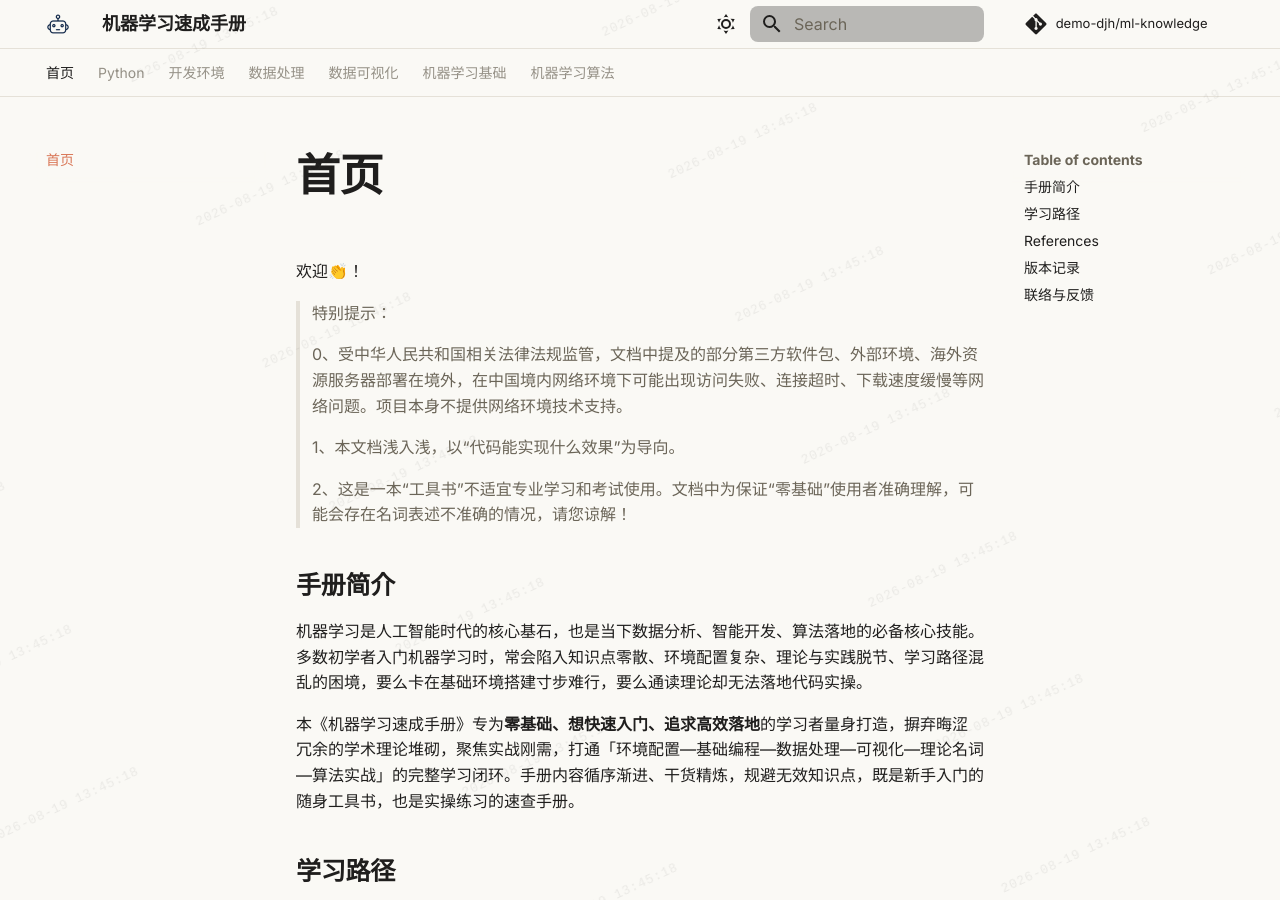
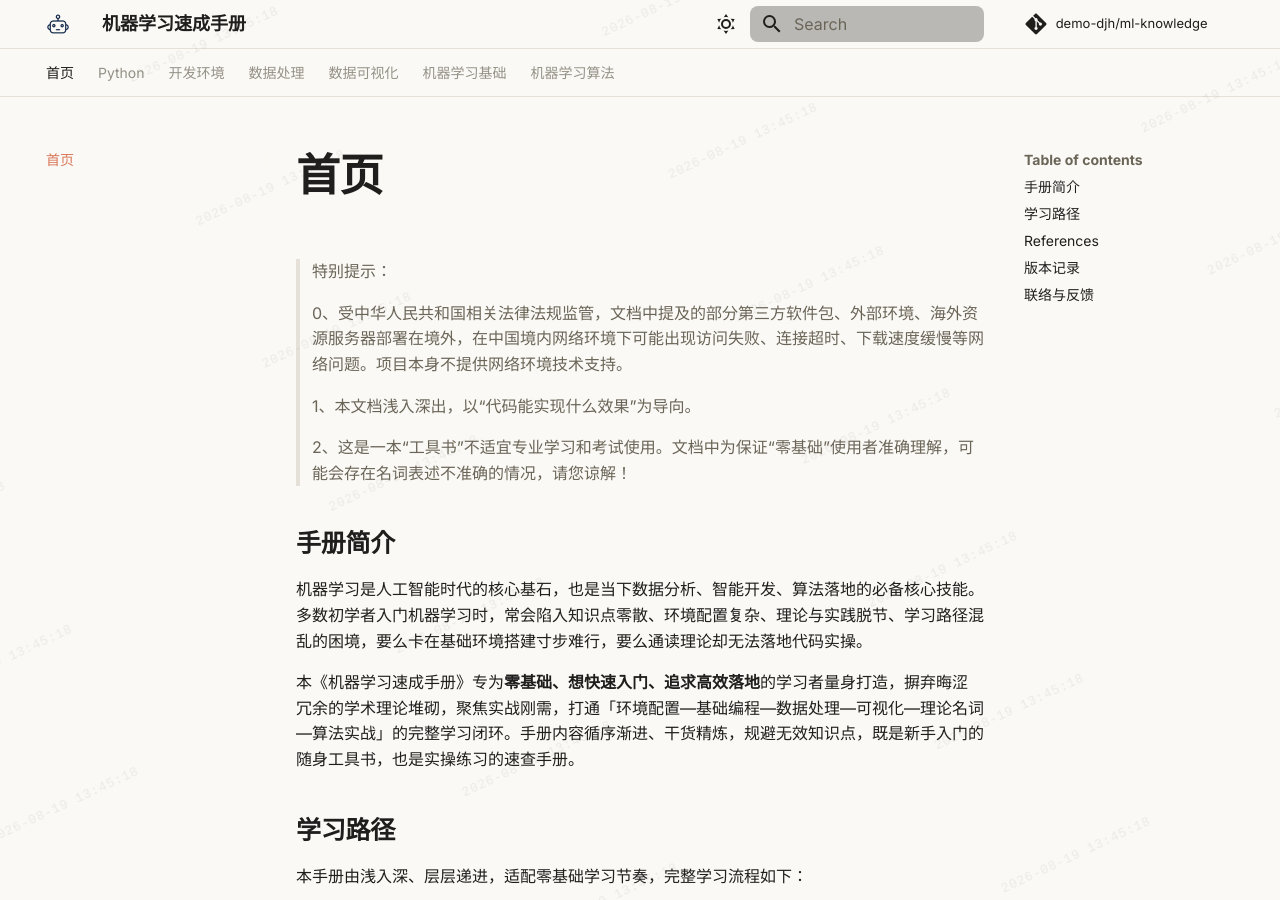
Before and after one commit to demo-djh/ml-knowledge, an MkDocs documentation site: the page built from docs/index.md, in a window 1280 px wide and 900 px high. Built offline with MkDocs 1.6.1 and Material for MkDocs 9.7.7, drawn with Linux system fonts in a browser that asks for light colours; comment, search, counter and statistics services are not loaded.

Commit message:
Update index.md

```diff
--- a/docs/index.md
+++ b/docs/index.md
@@ -1,12 +1,12 @@
 # 首页
 
-欢迎👏！
+
 
 >特别提示：
 >
 >0、受中华人民共和国相关法律法规监管，文档中提及的部分第三方软件包、外部环境、海外资源服务器部署在境外，在中国境内网络环境下可能出现访问失败、连接超时、下载速度缓慢等网络问题。项目本身不提供网络环境技术支持。
 >
->1、本文档浅入浅，以“代码能实现什么效果”为导向。
+>1、本文档浅入深出，以“代码能实现什么效果”为导向。
 >
 >2、这是一本“工具书”不适宜专业学习和考试使用。文档中为保证“零基础”使用者准确理解，可能会存在名词表述不准确的情况，请您谅解！
 
```
